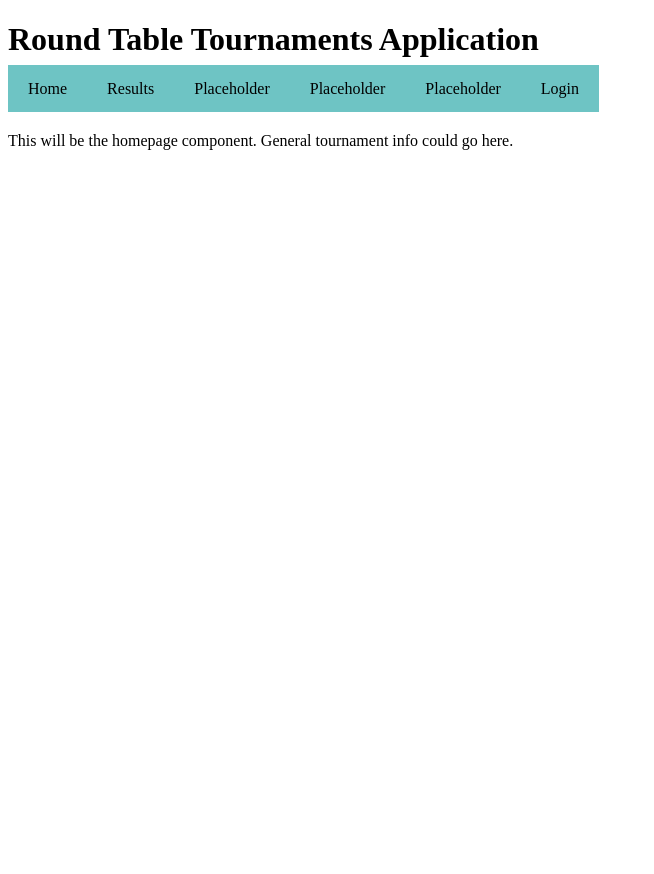
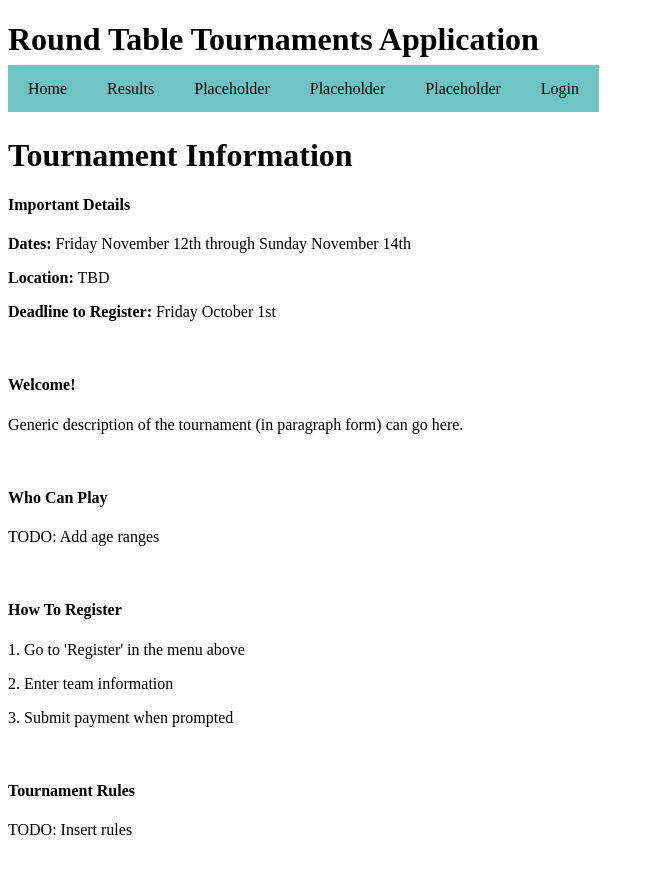
Before and after one commit to dazinn/SER515-Team4-roundTableTournaments, an Angular app in the folder roundTableTournamentsFrontEnd/: page / in a window 1280 px wide. Shown: the top 874 px of the page, without its empty margins (0-654 px from the left). Before the commit the page ends 800 px from the top, so only its background shows below. Built offline with nearby package versions, Linux system fonts and the light colour scheme.

Commit message:
us34-t35: Added basic layout and sample text for homepage

```diff
--- a/roundTableTournamentsFrontEnd/src/app/homepage/homepage.component.html
+++ b/roundTableTournamentsFrontEnd/src/app/homepage/homepage.component.html
@@ -1,2 +1,31 @@
 <!-- Temporary page description -->
-<p>This will be the homepage component. General tournament info could go here. </p>
+
+<h1>Tournament Information</h1>
+
+<h4>Important Details</h4>
+<p><b>Dates:</b> Friday November 12th through Sunday November 14th</p>
+<p><b>Location:</b> TBD </p>
+<p><b>Deadline to Register:</b> Friday October 1st</p>
+<br>
+
+
+<h4>Welcome!</h4>
+<p> Generic description of the tournament (in paragraph form) can go here. </p>
+<br>
+
+
+<h4>Who Can Play</h4>
+<p> TODO: Add age ranges</p>
+<br>
+
+
+<h4>How To Register</h4>
+<p> 1. Go to 'Register' in the menu above </p>
+<p> 2. Enter team information </p>
+<p> 3. Submit payment when prompted </p>
+<br>
+
+
+<h4>Tournament Rules</h4>
+<p> TODO: Insert rules</p>
+<br>
```
